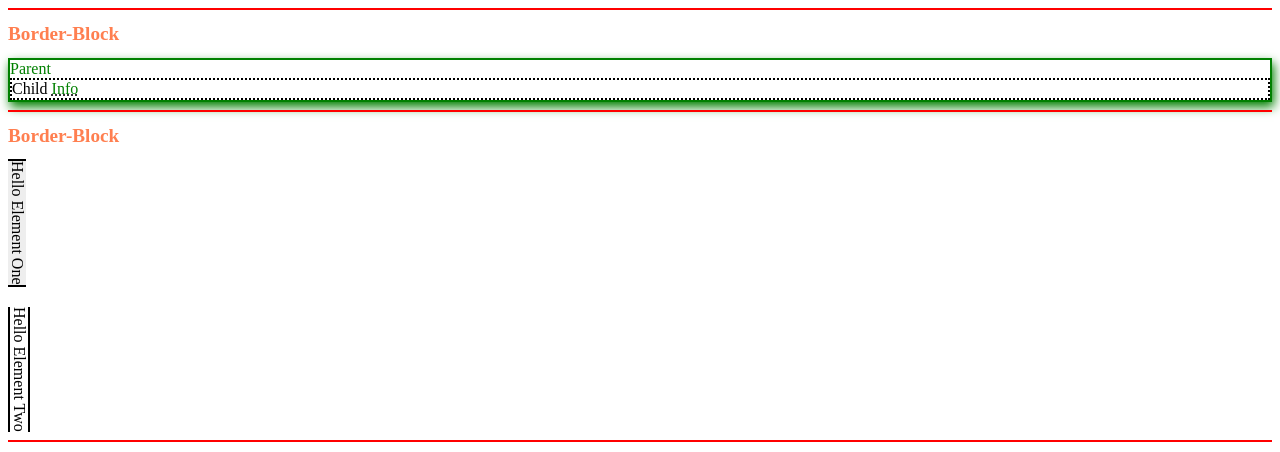
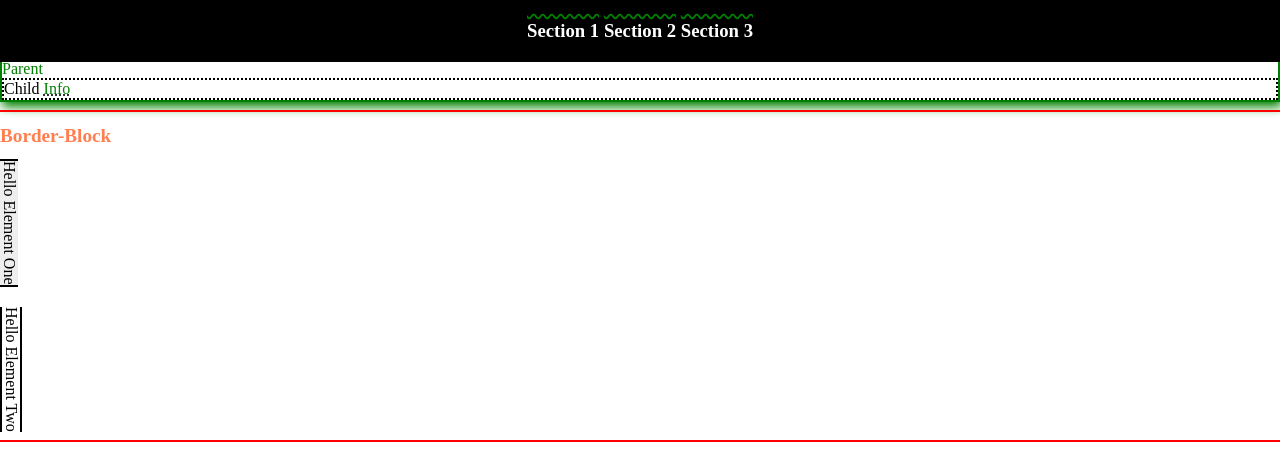
Before and after one commit to githubAnis1/Css_Basics, a plain HTML site: page index.html in a window 1280 px wide. Shown: the top 452 px of the page. Drawn offline with Linux system fonts and the light colour scheme.

Commit message:
Scroll-Padding

```diff
--- a/Css_new_Features/index.css
+++ b/Css_new_Features/index.css
@@ -206,3 +206,36 @@ p {
   outline: 2px solid crimson;
   outline-offset: 11px;
 }
+/*__________________________13- Scroll-Padding __________________________*/
+* {
+  box-sizing: border-box;
+}
+html {
+  scroll-behavior: smooth;
+  scroll-padding-top: 62px; /*has padding top when scrolling*/
+}
+body {
+  margin: 0;
+}
+h3 {
+  margin: 0;
+  position: fixed;
+  top: 0;
+  right: 0;
+  background-color: black;
+  padding: 20px;
+  text-align: center;
+  width: 100%;
+  height: 62px;
+}
+h3 a {
+  color: white;
+}
+.sec-1,
+.sec-2,
+.sec-3 {
+  height: 100vh;
+}
+.sec-2 {
+  background-color: #eee;
+}
--- a/index.html
+++ b/index.html
@@ -179,5 +179,18 @@
     <hr/>
     <h1 class="title-section">Outline-Offset</h1>
     <div class="box">Box</div>
+    <!--
+      Scroll-Padding
+    -->
+    <hr/>
+    <h1 class="title-section">Scroll-Padding</h1>
+    <h3>
+      <a href="#sec-1">Section 1</a>
+      <a href="#sec-2">Section 2</a>
+      <a href="#sec-3">Section 3</a>
+    </h3>
+    <div id="sec-1" class="sec-1">Section 1</div>
+    <div id="sec-2" class="sec-2">Section 2</div>
+    <div id="sec-3" class="sec-3">Section 3</div>
 </body>
 </html>
```
